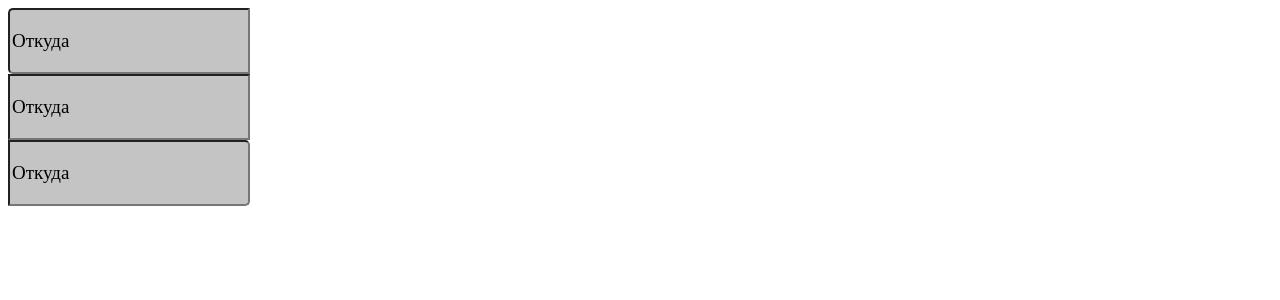
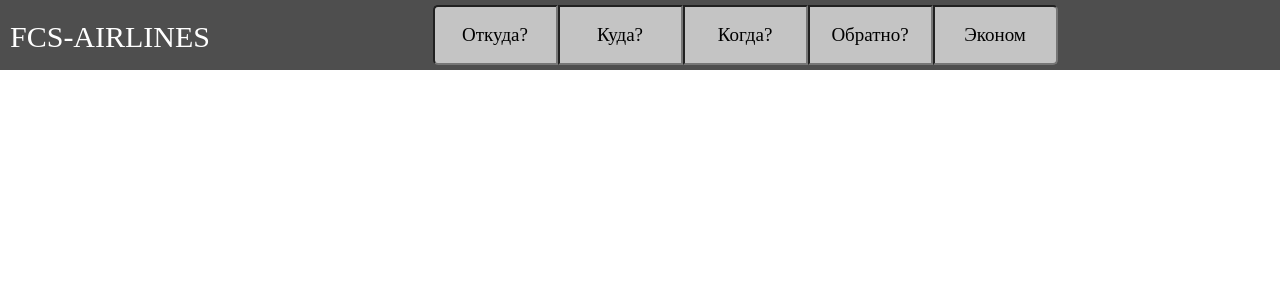
Before and after one commit to vsu-2/fcs-air-web, a React (Create React App) app: page / in a window 1280 px wide. Shown: the top 300 px of the page. Built offline with nearby package versions, Linux system fonts and the light colour scheme.

Commit message:
custom top

```diff
--- a/public/index.html
+++ b/public/index.html
@@ -11,7 +11,7 @@
     />
     <title>React App</title>
   </head>
-  <body>
+  <body style="margin: 0;">
     <div id="root"></div>
     <!--
       This HTML file is a template.
--- a/src/module/App.jsx
+++ b/src/module/App.jsx
@@ -1,15 +1,12 @@
 import React from 'react';
-import LeftInput from "./input/LeftTop/LeftInput";
-import MiddleInput from "./input/MiddleTop/MiddleInput";
-import RightInput from "./input/RightTop/RightInput";
+import FindPage from "./top/FindPage/FindPage";
+import Top from "./top/Top/Top";
 
 
 function App() {
     return (
         <div>
-            <LeftInput placeholder={"Откуда"}></LeftInput>
-            <MiddleInput placeholder={"Откуда"}></MiddleInput>
-            <RightInput placeholder={"Откуда"}></RightInput>
+            <Top></Top>
         </div>
     );
 }
--- a/src/module/input/Input.module.css
+++ b/src/module/input/Input.module.css
@@ -1,11 +1,15 @@
 .input{
-    min-width: 125px;
-    min-height: 60px;
+    min-width: 121px;
+    min-height: 56px;
     color: black;
     background-color: #c4c4c4;
     font-size: 19px;
     outline: none;
     font-family: Asul, serif;
+    max-width: 121px;
+    max-height: 56px;
+    padding: 0;
+    text-align: center;
 }
 
 ::placeholder {
--- /dev/null
+++ b/src/module/top/FindPage/FindPage.jsx
@@ -0,0 +1,20 @@
+import React from 'react';
+import LeftInput from "../../input/LeftTop/LeftInput";
+import MiddleInput from "../../input/MiddleTop/MiddleInput";
+import RightInput from "../../input/RightTop/RightInput";
+import findPageCss from "./FindPage.module.css"
+
+
+function FindPage() {
+    return (
+        <div className={findPageCss.findPage}>
+            <LeftInput placeholder={"Откуда?"}></LeftInput>
+            <MiddleInput placeholder={"Куда?"}></MiddleInput>
+            <MiddleInput placeholder={"Когда?"}></MiddleInput>
+            <MiddleInput placeholder={"Обратно?"}></MiddleInput>
+            <RightInput placeholder={"Эконом"}></RightInput>
+        </div>
+    );
+}
+
+export default FindPage;
--- /dev/null
+++ b/src/module/top/FindPage/FindPage.module.css
@@ -0,0 +1,5 @@
+.findPage{
+    display: flex;
+    max-height: 60px;
+    max-width: 663px;
+}
--- /dev/null
+++ b/src/module/top/Top/Top.jsx
@@ -0,0 +1,22 @@
+import React from 'react';
+import topCss from "./Top.module.css"
+import FindPage from "../FindPage/FindPage";
+
+
+function Top() {
+    return (
+        <div className={topCss.top}>
+            <div className={`${topCss.center}, ${topCss.textDiv}`}>
+                <p className={topCss.logoText}>FCS-AIRLINES</p>
+            </div>
+            <div className={topCss.center}>
+                <FindPage></FindPage>
+            </div>
+            <div>
+
+            </div>
+        </div>
+    );
+}
+
+export default Top;
--- /dev/null
+++ b/src/module/top/Top/Top.module.css
@@ -0,0 +1,25 @@
+.logoText {
+    color: white;
+    font-size: 30px;
+    outline: none;
+    font-family: Asul, serif;
+    margin: 0;
+}
+
+.top{
+    background-color: #4E4E4E;
+    display: flex;
+    min-height: 70px;
+    min-width: 1200px;
+}
+
+.center{
+    margin: auto;
+}
+
+.textDiv{
+    height: 30px;
+    margin-top: auto;
+    margin-bottom: auto;
+    margin-left: 10px;
+}
```
Also changed, not shown: public/images/peofile.png (added).
